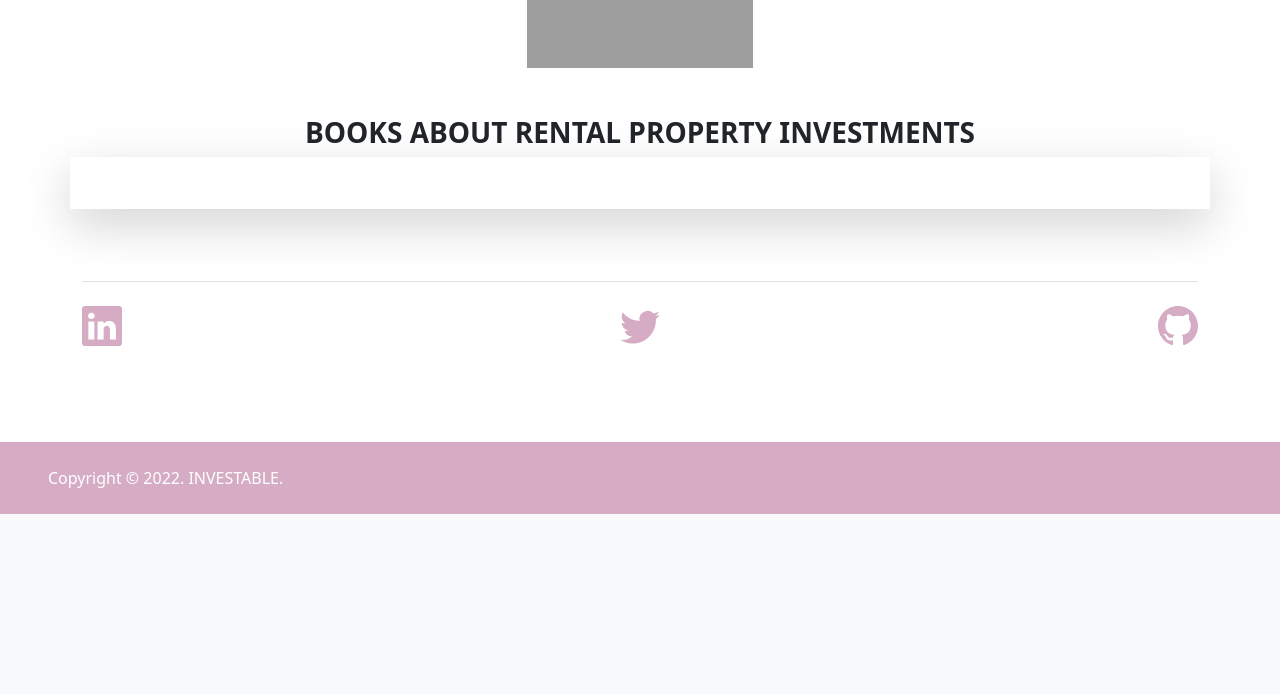
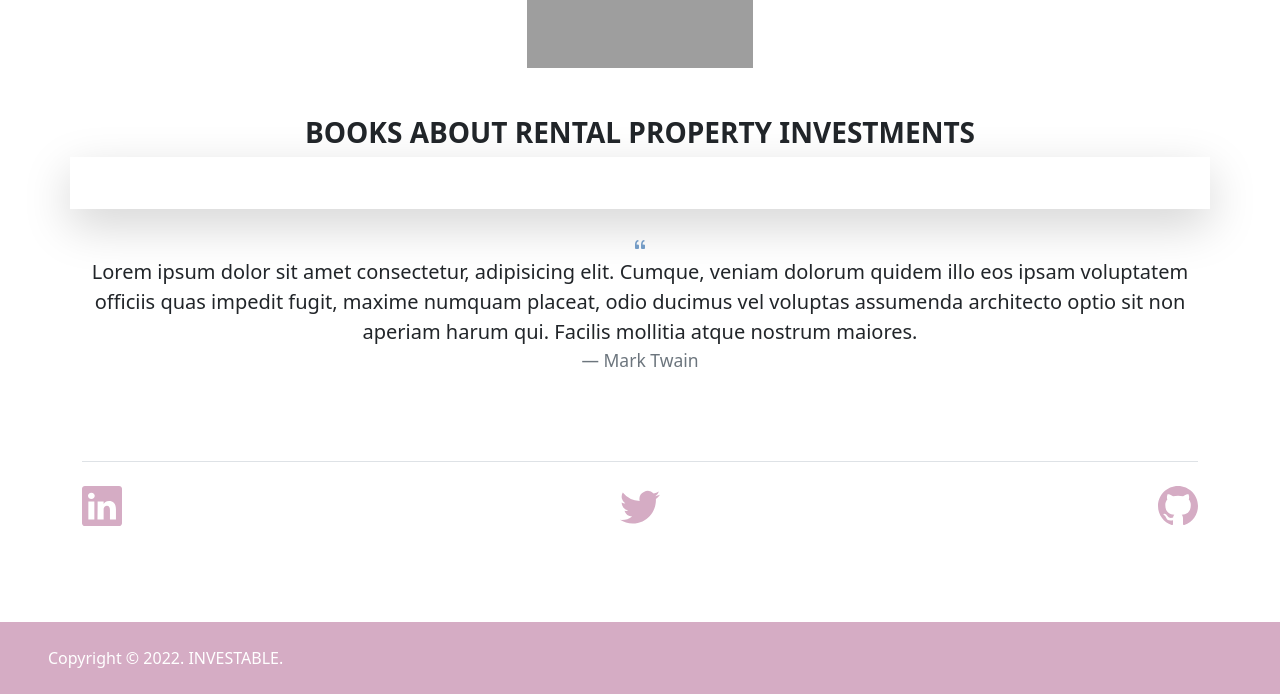
Before and after one commit to olivia-tran/investable-rental-property-investor-tool, a Flask app: page / in a window 1280 px wide. Shown: the part 2116-2810 px from the top of the page. Before the commit the page ends 2630 px from the top, so only its background shows below. Run offline with Flask 2, Linux system fonts and the light colour scheme; some libraries are stand-ins or nearby versions; grey boxes are pictures that could not be loaded.

Commit message:
added AJAX fetching quotes from server

```diff
--- a/server.py
+++ b/server.py
@@ -1,10 +1,11 @@
 """Server for INVESTABLE app."""
 from flask import Flask, render_template, redirect, flash, session, request, jsonify, json, url_for
-import crud, requests, psycopg2, os, cloudinary.uploader
+import crud, requests, psycopg2, os, cloudinary.uploader, random
 from model import connect_to_db, db, User
 # from importlib_metadata import files
 from jinja2 import StrictUndefined
 from functools import wraps
+from real_estate_quotes import QUOTES
 
 app = Flask(__name__)
 app.secret_key = os.environ.get('SECRET_KEY')
@@ -311,49 +312,18 @@ def add_user_img_record(img_url):
     flash('Image URL saved to db!')
 
 #-----------------------------API Routes---------------------------
-def get_fred_series_data(api_key, series):
-    '''Federal Reserve Economic Data API'''
-    # 30 year fixed rate mortgage average in the US
-    series = 'MORTGAGE30US'
-    fred_url = 'https://api.stlouisfed.org/fred/series?series_id=GNPCA&api_key={FRED_KEY}&file_type=json'
+@app.route('/quotes.json')
+def get_quotes():
+    '''send jsonified quotes to front end'''
+    return jsonify({"quotes": QUOTES})
 
 
-# from werkzeug.utils import secure_filename
 
-# @app.route('/upload')
-# def upload_file():
-#     '''Allow user upload files'''
-#     return render_template('upload.html')
-
-# @app.route('/uploader', methods = ['GET', 'POST'])
-# def upload_file():
-#     if request.method == 'POST':
-#         f = request.files['file']
-#         f.save(secure_filename(f.filename))
-#         return 'File uploaded successfully'
 
 
 # -------------------------------JSON routes-------------------------------------
 
 
-# @ app.route('/properties.json')
-# def show_properties_owned_by_user():
-#     email = session['email']
-#     user = crud.get_user_by_email(email)
-#     id = user.id
-#     print(f'=====================email={email}=================')
-#     owned_properties = crud.get_properties_by_user(id)
-#     print(
-#         f'====================owned_properties={owned_properties}=================')
-#     print(f'TYPE====================={type(owned_properties)}==========')
-
-    # return jsonify({'rent': owned_properties.rent,
-    #                 'id': owned_properties.id,
-    #                 'mortgage': owned_properties.mortgage,
-    #                 'tax': owned_properties.tax,
-    #                 'insurance': owned_properties.insurance,
-    #                 'hoa': owned_properties.hoa
-    #                 })
 
 
 if __name__ == "__main__":
--- a/templates/index.html
+++ b/templates/index.html
@@ -297,7 +297,20 @@
         </div>
     </div>
 </section>
-
+ <!-- perhaps finding a quote api -->
+ <section>
+    <div class="container text-center mt-4">
+        <i class="bi bi-quote fa-10x my-5" style="color: #739bc5"></i>
+        <blockquote class="blockquote">
+            <p id="quote">Lorem ipsum dolor sit amet consectetur, adipisicing elit. Cumque, veniam dolorum quidem illo eos ipsam voluptatem
+            officiis quas impedit fugit, maxime numquam placeat, odio ducimus vel voluptas assumenda architecto optio sit non
+            aperiam harum qui. Facilis mollitia atque nostrum maiores.
+            </p>
+            <footer id="author" class="blockquote-footer">Mark Twain</footer>
+        </blockquote>
+    </div>
+</section>
+ <!-- above is a quote -->
 {% endblock %}
 
 
```
